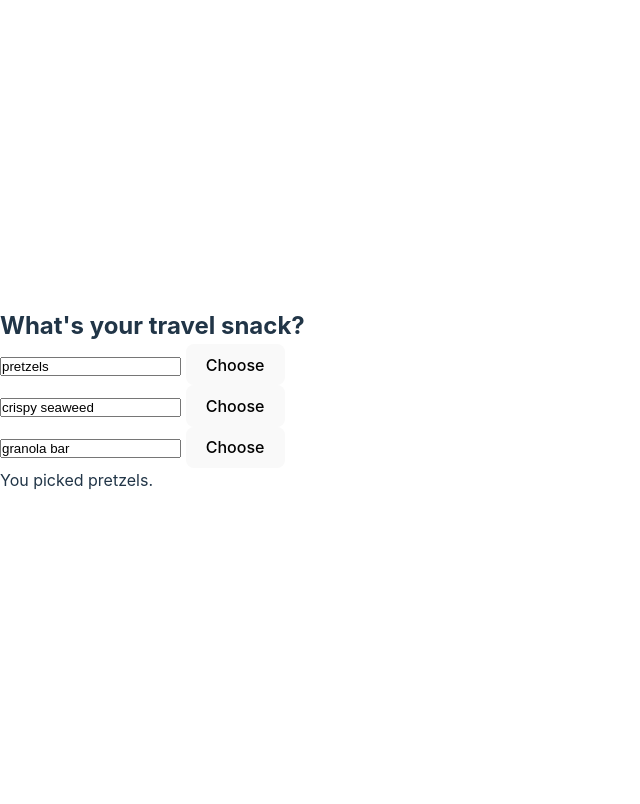
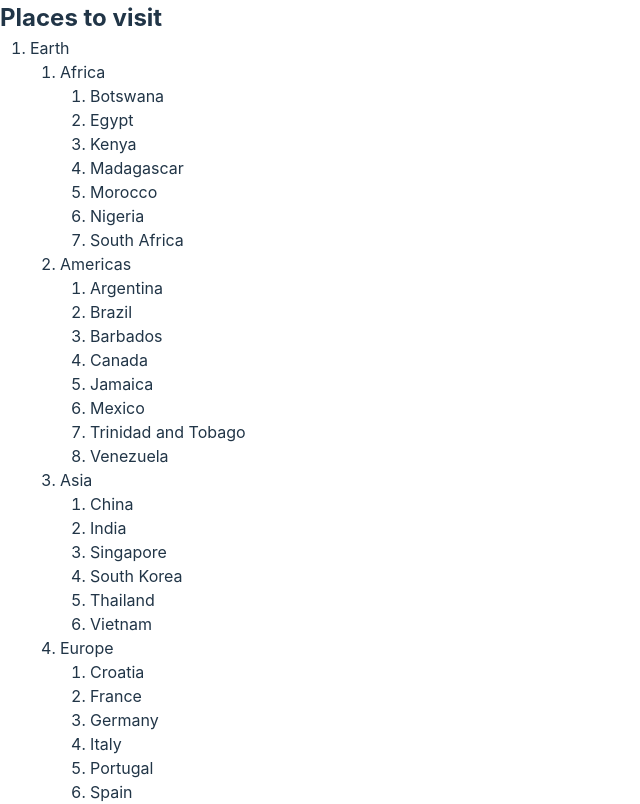
Before and after one commit to cpxx9/odin-react-app, a React (Vite) app: page / in a window 1280 px wide. Shown: the top 804 px of the page, without its empty margins (0-640 px from the left). Built offline with nearby package versions, Linux system fonts and the light colour scheme.

Commit message:
deeply nested state

```diff
--- a/src/App.css
+++ b/src/App.css
@@ -2,6 +2,11 @@
   margin: 0;
   padding: 0;
   box-sizing: border-box;
+}
+
+ol {
+  margin: 0 15px 0 15px;
+  padding: 0 15px 0 15px;
 }
 
 .App {
--- a/src/App.jsx
+++ b/src/App.jsx
@@ -1,51 +1,36 @@
 import './App.css';
 // import { v4 as uuid } from 'uuid';
 import { useState } from 'react';
+import { initialTravelPlan } from './data';
 
-const initialItems = [
-  { title: 'pretzels', id: 0 },
-  { title: 'crispy seaweed', id: 1 },
-  { title: 'granola bar', id: 2 },
-];
+function PlaceTree({ place }) {
+  const childPlaces = place.childPlaces;
+  return (
+    <li>
+      {place.title}
+      {childPlaces.length > 0 && (
+        <ol>
+          {childPlaces.map((place) => (
+            <PlaceTree key={place.id} place={place} />
+          ))}
+        </ol>
+      )}
+    </li>
+  );
+}
 
 function App() {
-  const [items, setItems] = useState(initialItems);
-  const [selectedItems, setSelectedItems] = useState(items[0]);
-
-  function handleItemChange(id, e) {
-    setItems(
-      items.map((item) => {
-        if (item.id === id) {
-          return { ...item, title: e.target.value };
-        }
-        return item;
-      }),
-    );
-  }
+  const [plan, setPlan] = useState(initialTravelPlan);
+  const planets = plan.childPlaces;
 
   return (
     <>
-      <h2>What&apos;s your travel snack?</h2>
-      <ul>
-        {items.map((item) => (
-          <li key={item.id}>
-            <input
-              value={item.title}
-              onChange={(e) => {
-                handleItemChange(item.id, e);
-              }}
-            />{' '}
-            <button
-              onClick={() => {
-                setSelectedItems(item);
-              }}
-            >
-              Choose
-            </button>
-          </li>
+      <h2>Places to visit</h2>
+      <ol>
+        {planets.map((place) => (
+          <PlaceTree key={place.id} place={place} />
         ))}
-      </ul>
-      <p>You picked {selectedItems.title}.</p>
+      </ol>
     </>
   );
 }
--- a/src/data.js
+++ b/src/data.js
@@ -1,98 +1,254 @@
-export const sculptureList = [
+export const initialTravelPlan = {
+  id: 0,
+  title: '(Root)',
+  childPlaces: [
     {
-    name: 'Homenaje a la Neurocirugía',
-    artist: 'Marta Colvin Andrade',
-    description:
-      'Although Colvin is predominantly known for abstract themes that allude to pre-Hispanic symbols, this gigantic sculpture, an homage to neurosurgery, is one of her most recognizable public art pieces.',
-    url: 'https://i.imgur.com/Mx7dA2Y.jpg',
-    alt: 'A bronze statue of two crossed hands delicately holding a human brain in their fingertips.',
+      id: 1,
+      title: 'Earth',
+      childPlaces: [
+        {
+          id: 2,
+          title: 'Africa',
+          childPlaces: [
+            {
+              id: 3,
+              title: 'Botswana',
+              childPlaces: [],
             },
             {
-    name: 'Floralis Genérica',
-    artist: 'Eduardo Catalano',
-    description:
-      'This enormous (75 ft. or 23m) silver flower is located in Buenos Aires. It is designed to move, closing its petals in the evening or when strong winds blow and opening them in the morning.',
-    url: 'https://i.imgur.com/ZF6s192m.jpg',
-    alt: 'A gigantic metallic flower sculpture with reflective mirror-like petals and strong stamens.',
+              id: 4,
+              title: 'Egypt',
+              childPlaces: [],
             },
             {
-    name: 'Eternal Presence',
-    artist: 'John Woodrow Wilson',
-    description:
-      'Wilson was known for his preoccupation with equality, social justice, as well as the essential and spiritual qualities of humankind. This massive (7ft. or 2,13m) bronze represents what he described as "a symbolic Black presence infused with a sense of universal humanity."',
-    url: 'https://i.imgur.com/aTtVpES.jpg',
-    alt: 'The sculpture depicting a human head seems ever-present and solemn. It radiates calm and serenity.',
+              id: 5,
+              title: 'Kenya',
+              childPlaces: [],
             },
             {
-    name: 'Moai',
-    artist: 'Unknown Artist',
-    description:
-      'Located on the Easter Island, there are 1,000 moai, or extant monumental statues, created by the early Rapa Nui people, which some believe represented deified ancestors.',
-    url: 'https://i.imgur.com/RCwLEoQm.jpg',
-    alt: 'Three monumental stone busts with the heads that are disproportionately large with somber faces.',
+              id: 6,
+              title: 'Madagascar',
+              childPlaces: [],
             },
             {
-    name: 'Blue Nana',
-    artist: 'Niki de Saint Phalle',
-    description:
-      'The Nanas are triumphant creatures, symbols of femininity and maternity. Initially, Saint Phalle used fabric and found objects for the Nanas, and later on introduced polyester to achieve a more vibrant effect.',
-    url: 'https://i.imgur.com/Sd1AgUOm.jpg',
-    alt: 'A large mosaic sculpture of a whimsical dancing female figure in a colorful costume emanating joy.',
+              id: 7,
+              title: 'Morocco',
+              childPlaces: [],
             },
             {
-    name: 'Ultimate Form',
-    artist: 'Barbara Hepworth',
-    description:
-      'This abstract bronze sculpture is a part of The Family of Man series located at Yorkshire Sculpture Park. Hepworth chose not to create literal representations of the world but developed abstract forms inspired by people and landscapes.',
-    url: 'https://i.imgur.com/2heNQDcm.jpg',
-    alt: 'A tall sculpture made of three elements stacked on each other reminding of a human figure.',
+              id: 8,
+              title: 'Nigeria',
+              childPlaces: [],
             },
             {
-    name: 'Cavaliere',
-    artist: 'Lamidi Olonade Fakeye',
-    description:
-      "Descended from four generations of woodcarvers, Fakeye's work blended traditional and contemporary Yoruba themes.",
-    url: 'https://i.imgur.com/wIdGuZwm.png',
-    alt: 'An intricate wood sculpture of a warrior with a focused face on a horse adorned with patterns.',
+              id: 9,
+              title: 'South Africa',
+              childPlaces: [],
+            },
+          ],
         },
         {
-    name: 'Big Bellies',
-    artist: 'Alina Szapocznikow',
-    description:
-      'Szapocznikow is known for her sculptures of the fragmented body as a metaphor for the fragility and impermanence of youth and beauty. This sculpture depicts two very realistic large bellies stacked on top of each other, each around five feet (1,5m) tall.',
-    url: 'https://i.imgur.com/AlHTAdDm.jpg',
-    alt: 'The sculpture reminds a cascade of folds, quite different from bellies in classical sculptures.',
+          id: 10,
+          title: 'Americas',
+          childPlaces: [
+            {
+              id: 11,
+              title: 'Argentina',
+              childPlaces: [],
             },
             {
-    name: 'Terracotta Army',
-    artist: 'Unknown Artist',
-    description:
-      'The Terracotta Army is a collection of terracotta sculptures depicting the armies of Qin Shi Huang, the first Emperor of China. The army consisted of more than 8,000 soldiers, 130 chariots with 520 horses, and 150 cavalry horses.',
-    url: 'https://i.imgur.com/HMFmH6m.jpg',
-    alt: '12 terracotta sculptures of solemn warriors, each with a unique facial expression and armor.',
+              id: 12,
+              title: 'Brazil',
+              childPlaces: [],
             },
             {
-    name: 'Lunar Landscape',
-    artist: 'Louise Nevelson',
-    description:
-      'Nevelson was known for scavenging objects from New York City debris, which she would later assemble into monumental constructions. In this one, she used disparate parts like a bedpost, juggling pin, and seat fragment, nailing and gluing them into boxes that reflect the influence of Cubism’s geometric abstraction of space and form.',
-    url: 'https://i.imgur.com/rN7hY6om.jpg',
-    alt: 'A black matte sculpture where the individual elements are initially indistinguishable.',
+              id: 13,
+              title: 'Barbados',
+              childPlaces: [],
             },
             {
-    name: 'Aureole',
-    artist: 'Ranjani Shettar',
-    description:
-      'Shettar merges the traditional and the modern, the natural and the industrial. Her art focuses on the relationship between man and nature. Her work was described as compelling both abstractly and figuratively, gravity defying, and a "fine synthesis of unlikely materials."',
-    url: 'https://i.imgur.com/okTpbHhm.jpg',
-    alt: 'A pale wire-like sculpture mounted on concrete wall and descending on the floor. It appears light.',
+              id: 14,
+              title: 'Canada',
+              childPlaces: [],
             },
             {
-    name: 'Hippos',
-    artist: 'Taipei Zoo',
-    description:
-      'The Taipei Zoo commissioned a Hippo Square featuring submerged hippos at play.',
-    url: 'https://i.imgur.com/6o5Vuyu.jpg',
-    alt: 'A group of bronze hippo sculptures emerging from the sett sidewalk as if they were swimming.',
+              id: 15,
+              title: 'Jamaica',
+              childPlaces: [],
             },
-];
+            {
+              id: 16,
+              title: 'Mexico',
+              childPlaces: [],
+            },
+            {
+              id: 17,
+              title: 'Trinidad and Tobago',
+              childPlaces: [],
+            },
+            {
+              id: 18,
+              title: 'Venezuela',
+              childPlaces: [],
+            },
+          ],
+        },
+        {
+          id: 19,
+          title: 'Asia',
+          childPlaces: [
+            {
+              id: 20,
+              title: 'China',
+              childPlaces: [],
+            },
+            {
+              id: 21,
+              title: 'India',
+              childPlaces: [],
+            },
+            {
+              id: 22,
+              title: 'Singapore',
+              childPlaces: [],
+            },
+            {
+              id: 23,
+              title: 'South Korea',
+              childPlaces: [],
+            },
+            {
+              id: 24,
+              title: 'Thailand',
+              childPlaces: [],
+            },
+            {
+              id: 25,
+              title: 'Vietnam',
+              childPlaces: [],
+            },
+          ],
+        },
+        {
+          id: 26,
+          title: 'Europe',
+          childPlaces: [
+            {
+              id: 27,
+              title: 'Croatia',
+              childPlaces: [],
+            },
+            {
+              id: 28,
+              title: 'France',
+              childPlaces: [],
+            },
+            {
+              id: 29,
+              title: 'Germany',
+              childPlaces: [],
+            },
+            {
+              id: 30,
+              title: 'Italy',
+              childPlaces: [],
+            },
+            {
+              id: 31,
+              title: 'Portugal',
+              childPlaces: [],
+            },
+            {
+              id: 32,
+              title: 'Spain',
+              childPlaces: [],
+            },
+            {
+              id: 33,
+              title: 'Turkey',
+              childPlaces: [],
+            },
+          ],
+        },
+        {
+          id: 34,
+          title: 'Oceania',
+          childPlaces: [
+            {
+              id: 35,
+              title: 'Australia',
+              childPlaces: [],
+            },
+            {
+              id: 36,
+              title: 'Bora Bora (French Polynesia)',
+              childPlaces: [],
+            },
+            {
+              id: 37,
+              title: 'Easter Island (Chile)',
+              childPlaces: [],
+            },
+            {
+              id: 38,
+              title: 'Fiji',
+              childPlaces: [],
+            },
+            {
+              id: 39,
+              title: 'Hawaii (the USA)',
+              childPlaces: [],
+            },
+            {
+              id: 40,
+              title: 'New Zealand',
+              childPlaces: [],
+            },
+            {
+              id: 41,
+              title: 'Vanuatu',
+              childPlaces: [],
+            },
+          ],
+        },
+      ],
+    },
+    {
+      id: 42,
+      title: 'Moon',
+      childPlaces: [
+        {
+          id: 43,
+          title: 'Rheita',
+          childPlaces: [],
+        },
+        {
+          id: 44,
+          title: 'Piccolomini',
+          childPlaces: [],
+        },
+        {
+          id: 45,
+          title: 'Tycho',
+          childPlaces: [],
+        },
+      ],
+    },
+    {
+      id: 46,
+      title: 'Mars',
+      childPlaces: [
+        {
+          id: 47,
+          title: 'Corn Town',
+          childPlaces: [],
+        },
+        {
+          id: 48,
+          title: 'Green Hill',
+          childPlaces: [],
+        },
+      ],
+    },
+  ],
+};
```
Lines whose indentation alone changed are shown as unchanged.
